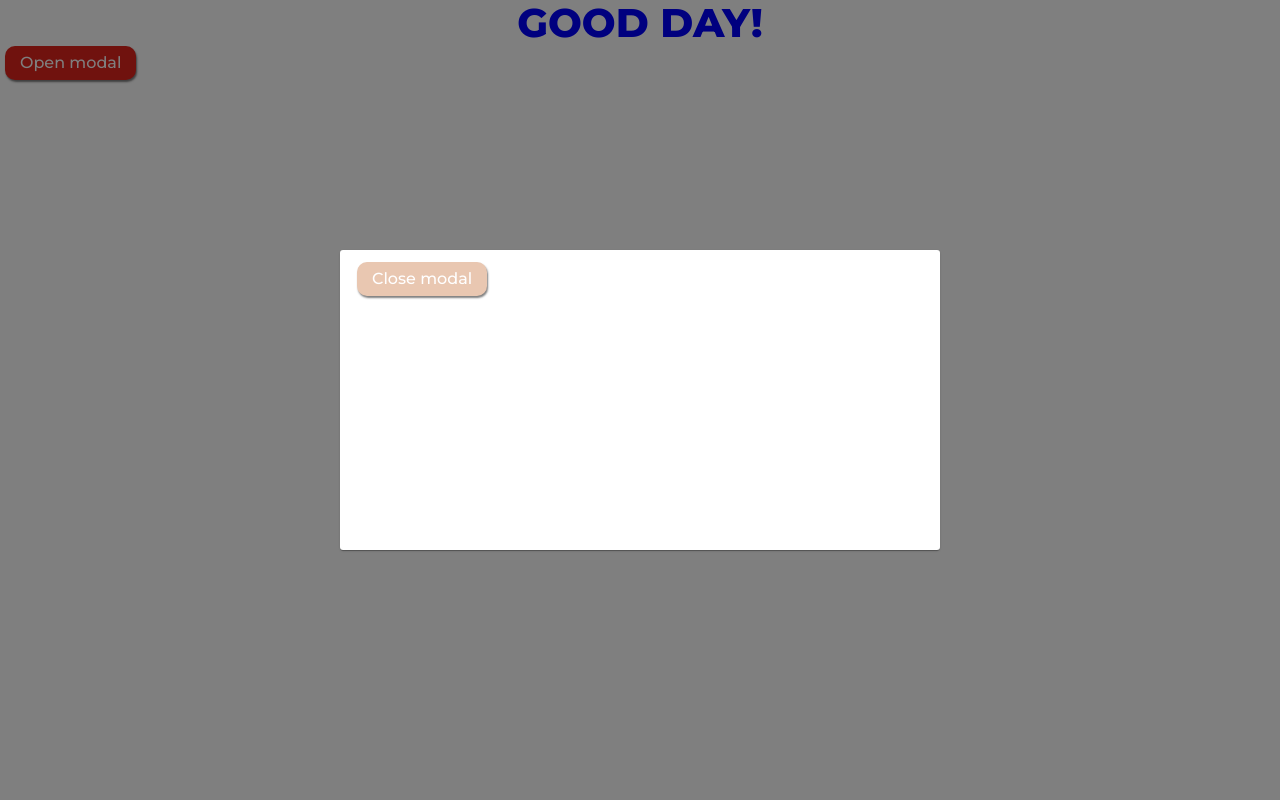
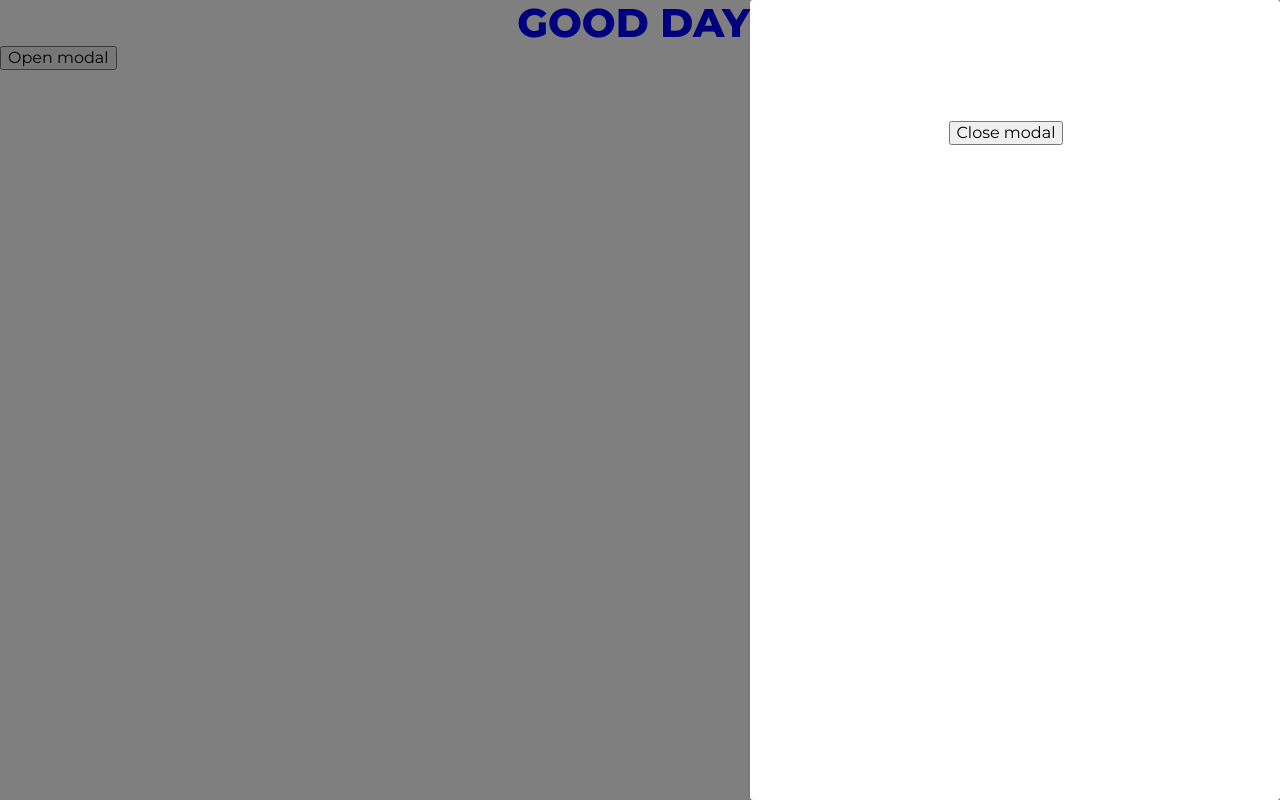
Before and after one commit to Vladtravel/frontend, a React (Create React App) app: page / in a window 1280 px wide. Both pictures are taken after a click on the button "Open modal". Built offline with nearby package versions, Linux system fonts and the light colour scheme.

Commit message:
Сделал адоптивку

```diff
--- a/src/components/Modal/Button/Button.js
+++ b/src/components/Modal/Button/Button.js
@@ -1,10 +1,15 @@
 import React from "react";
+import PropTypes from "prop-types";
 import s from "./Button.module.css";
 
-const Button = ({ onClick, text }) => (
-  <button className={s.btn} type="button" onClick={onClick}>
+const Button = ({ onClick, text, className }) => (
+  <button className={s[className]} type="button" onClick={onClick}>
     {text}
   </button>
 );
 
+Button.propTypes = {
+  onClick: PropTypes.func,
+  children: PropTypes.node,
+};
 export default Button;
--- a/src/components/Modal/Button/Button.module.css
+++ b/src/components/Modal/Button/Button.module.css
@@ -1,21 +1,84 @@
 .btn {
-  border: none;
-  padding: 8px 15px;
-  background-color: rgb(233, 199, 177);
+  font-family: Montserrat;
+  display: flex;
+  flex-direction: row;
+  align-items: center;
+
+  width: 154px;
+  height: 44px;
+
+  border-radius: 25px;
+  padding: 11px 44px;
+
+  cursor: pointer;
   color: #fff;
-  font-weight: 500;
-  margin-left: 5px;
-  margin-right: 5px;
-  font-family: inherit;
-  cursor: pointer;
-  outline: none;
-  box-shadow: 1px 2px 2px 0 rgb(0 0 0 / 0.5);
+  background-color: #ff6b08;
+  box-shadow: 0px 3px 4px rgba(255, 107, 8, 0.3);
   transition: box-shadow 250ms linear;
 
-  border-radius: 10px;
+  border: none;
+  font-style: normal;
+  font-weight: 500;
+  font-size: 18px;
+  line-height: 1.22;
+
+  letter-spacing: 0.04em;
 }
 
-.btn:hover,
-.btn:focus {
-  background-color: rgb(225, 36, 29);
+.button {
+  font-family: Montserrat;
+  display: block;
+  align-items: center;
+  text-align: center;
+  font-weight: 500;
+  font-size: 18px;
+  line-height: 22px;
+  margin-left: auto;
+  margin-right: auto;
+  margin-top: 40px;
+  padding: 11px 44px;
+  letter-spacing: 0.04em;
+  border: none;
+  cursor: pointer;
+
+  color: #ffffff;
+
+  background: #ff6b08;
+  /* orange */
+
+  box-shadow: 0px 3px 4px rgba(255, 107, 8, 0.3);
+  border-radius: 25px;
 }
+
+@media screen and (min-width: 768px) and (min-width: 1279px) {
+  .button {
+    margin-top: 60px;
+  }
+}
+
+.btnLink {
+  display: block;
+  text-align: center;
+
+  margin: auto;
+  margin-top: 20px;
+
+  font-weight: 400;
+  font-size: 18px;
+  line-height: 0.8;
+  letter-spacing: 0.04em;
+  color: rgba(24, 28, 39, 0.6);
+  background-color: transparent;
+  border: none;
+
+  border-bottom: 1px solid rgba(24, 28, 39, 0.6);
+
+  cursor: pointer;
+}
+
+.btnLink:hover,
+.btnLink:active {
+  color: #ff6b08;
+  transform: scale(1.1);
+  border-color: #ff6b08;
+}
--- a/src/components/Modal/Modal.module.css
+++ b/src/components/Modal/Modal.module.css
@@ -7,17 +7,55 @@
   background-color: rgba(0, 0, 0, 0.5);
 }
 
+@media screen and (max-width: 767px) {
+  .backdrop {
+    width: 100%;
+    top: 60px;
+    right: 0;
+  }
+}
+
 .content {
+  right: 0;
+  padding: 67px 20px 70px 20px;
+  margin: 0 auto;
+  width: 100vw;
+
   position: absolute;
-  top: 50%;
-  left: 50%;
-  transform: translate(-50%, -50%);
-  min-height: 300px;
-  max-width: 600px;
-  width: 100%;
-  padding: 12px;
-  background-color: #fff;
-  border-radius: 3px;
-  box-shadow: 0px 2px 1px -1px rgba(0, 0, 0, 0.2),
-    0px 1px 1px 0px rgba(0, 0, 0, 0.14), 0px 1px 3px 0px rgba(0, 0, 0, 0.12);
+  height: 608px;
+  background: #fff;
 }
+
+@media screen and (min-width: 768px) {
+  .content {
+    position: absolute;
+    top: 0;
+    right: 0;
+    height: 100vh;
+
+    display: block;
+
+    max-width: 512px;
+    padding-top: 121px;
+    padding-left: 32px;
+    padding-right: 50px;
+    padding-bottom: 100px;
+    margin-bottom: 40px;
+
+    background-color: #fff;
+    border-radius: 3px;
+    box-shadow: 0px 2px 1px -1px rgba(0, 0, 0, 0.2),
+      0px 1px 1px 0px rgba(0, 0, 0, 0.14), 0px 1px 3px 0px rgba(0, 0, 0, 0.12);
+  }
+}
+
+@media screen and (min-width: 1280px) {
+  .content {
+    min-height: 768px;
+    max-width: 530px;
+
+    display: flex;
+    align-items: center;
+    flex-direction: column;
+  }
+}
```
Also changed, not shown: src/components/Modal/IconButton/IconButton.module.css (added, +47 -0 lines), src/components/ProjectList/ProjectList.module.css (+19 -0 lines).
